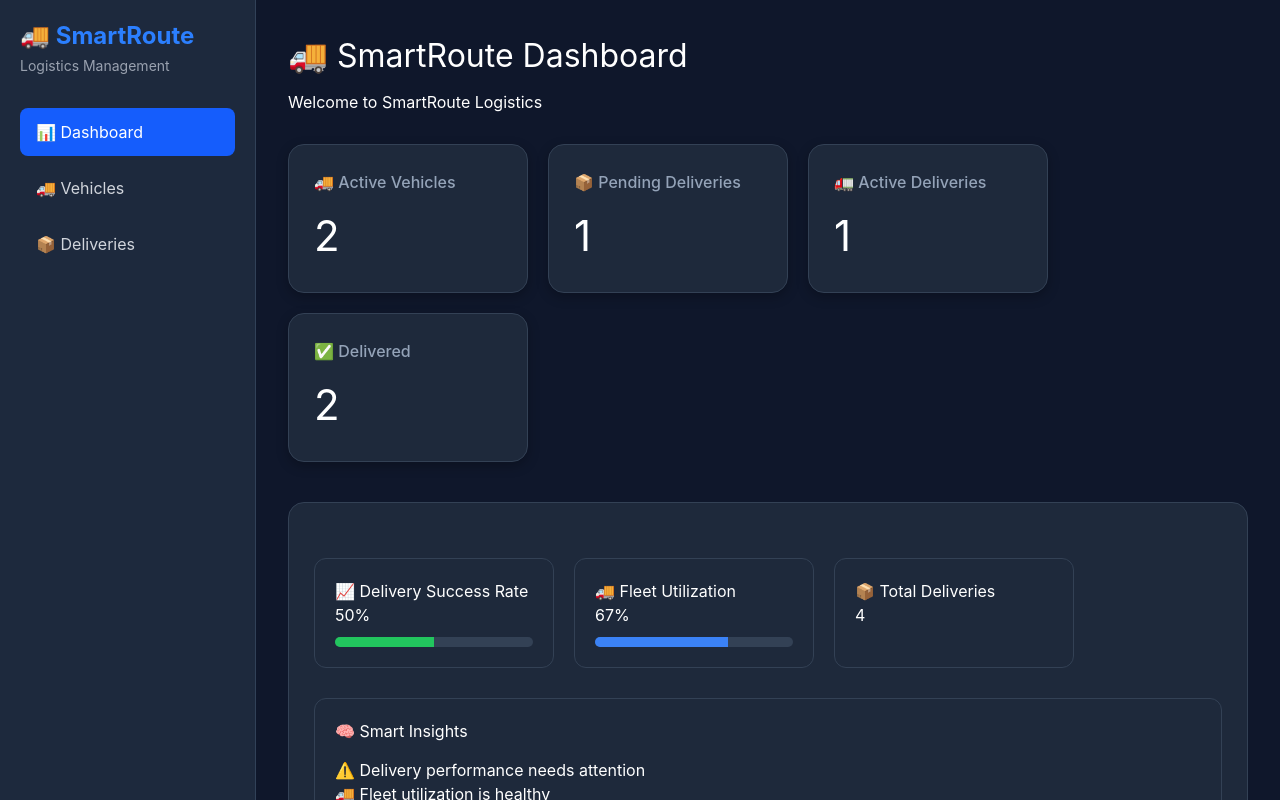
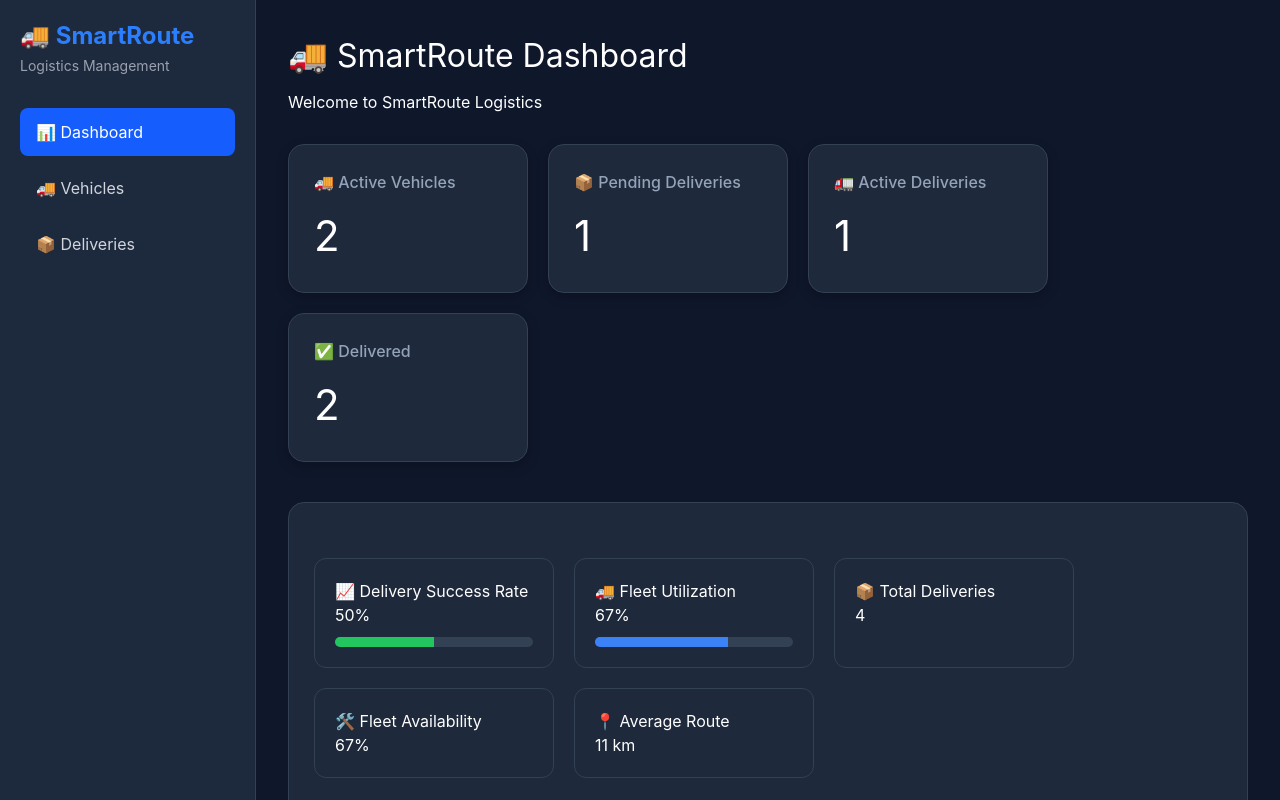
Before and after one commit to harshskarki/SmartRoute-Logistics-Management-System, a React (Vite) app: page / in a window 1280 px wide. Shown: the top 800 px of the page. Built offline with nearby package versions, Linux system fonts and the light colour scheme.

Commit message:
Complete SmartRoute Phase 4.5.2 dashboard analytics

```diff
--- a/src/data/mockData.js
+++ b/src/data/mockData.js
@@ -17,17 +17,21 @@ export const deliveries = [
   {
     id: "DLV-1001",
     status: "Pending",
+    distance: "6 km",
   },
   {
     id: "DLV-1002",
     status: "In Transit",
+    distance: "12 km",
   },
   {
     id: "DLV-1003",
     status: "Delivered ✅",
+    distance: "9 km",
   },
   {
     id: "DLV-1004",
     status: "Delivered ✅",
+    distance: "15 km",
   },
 ];
--- a/src/pages/Dashboard.jsx
+++ b/src/pages/Dashboard.jsx
@@ -39,8 +39,21 @@ const totalVehicles =
         "In Transit"
     ).length;
 
-    const totalDeliveries =
-  deliveries.length;
+    const totalDeliveries = deliveries.length;
+
+    const averageRouteLength =
+  deliveries.length > 0
+    ? Math.round(
+        deliveries.reduce(
+          (sum, delivery) =>
+            sum +
+            parseInt(
+              delivery.distance || "0"
+            ),
+          0
+        ) / deliveries.length
+      )
+    : 0;
 
 const deliverySuccessRate =
   totalDeliveries > 0
@@ -56,6 +69,16 @@ const fleetUtilization =
     ? Math.round(
         (activeVehicles /
           vehicles.length) *
+          100
+      )
+    : 0;
+
+      const fleetAvailability =
+  totalVehicles > 0
+    ? Math.round(
+        ((activeVehicles +
+          idleVehicles) /
+          totalVehicles) *
           100
       )
     : 0;
@@ -341,6 +364,39 @@ const fleetInsight =
       {totalDeliveries}
     </h2>
   </div>
+
+  <div
+  style={{
+    background: "#1e293b",
+    padding: "20px",
+    borderRadius: "12px",
+    width: "240px",
+    border: "1px solid #334155",
+  }}
+>
+  <h4>🛠 Fleet Availability</h4>
+
+  <h2>
+    {fleetAvailability}%
+  </h2>
+</div>
+
+  <div
+  style={{
+    background: "#1e293b",
+    padding: "20px",
+    borderRadius: "12px",
+    width: "240px",
+    border: "1px solid #334155",
+  }}
+>
+  <h4>📍 Average Route</h4>
+
+  <h2>
+    {averageRouteLength} km
+  </h2>
+</div>
+
 </div>
 
       <div
```
